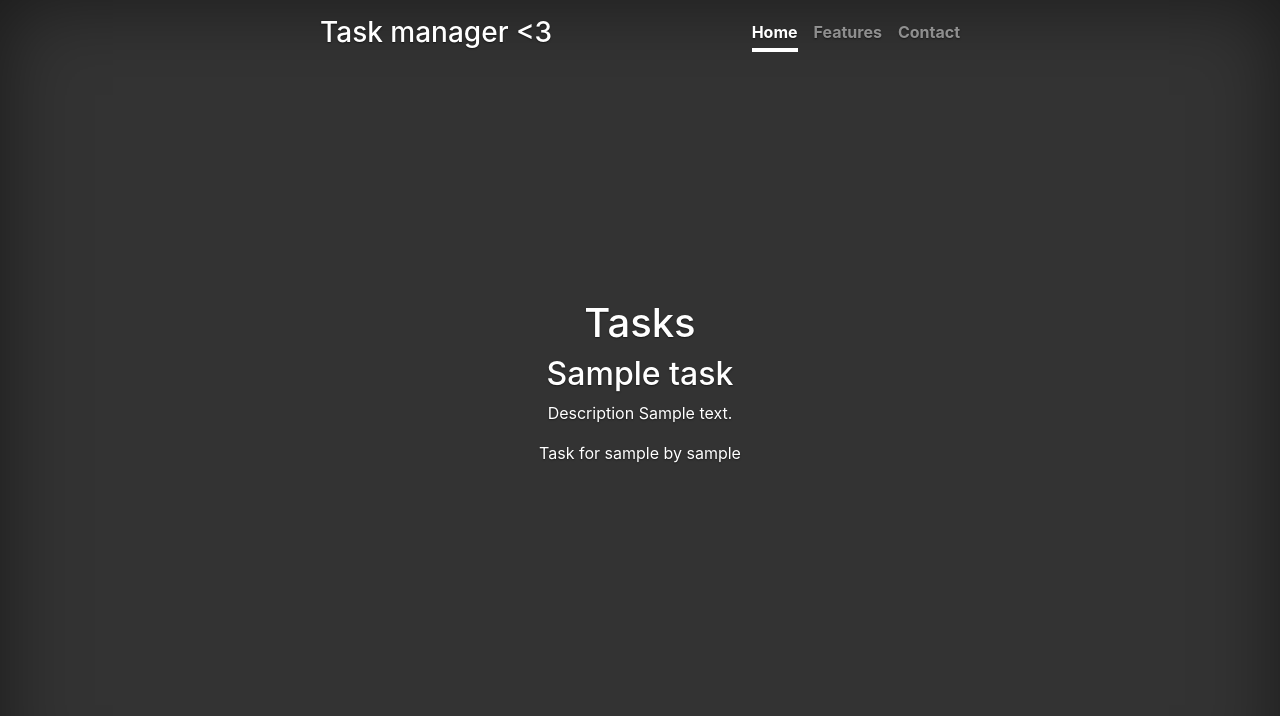
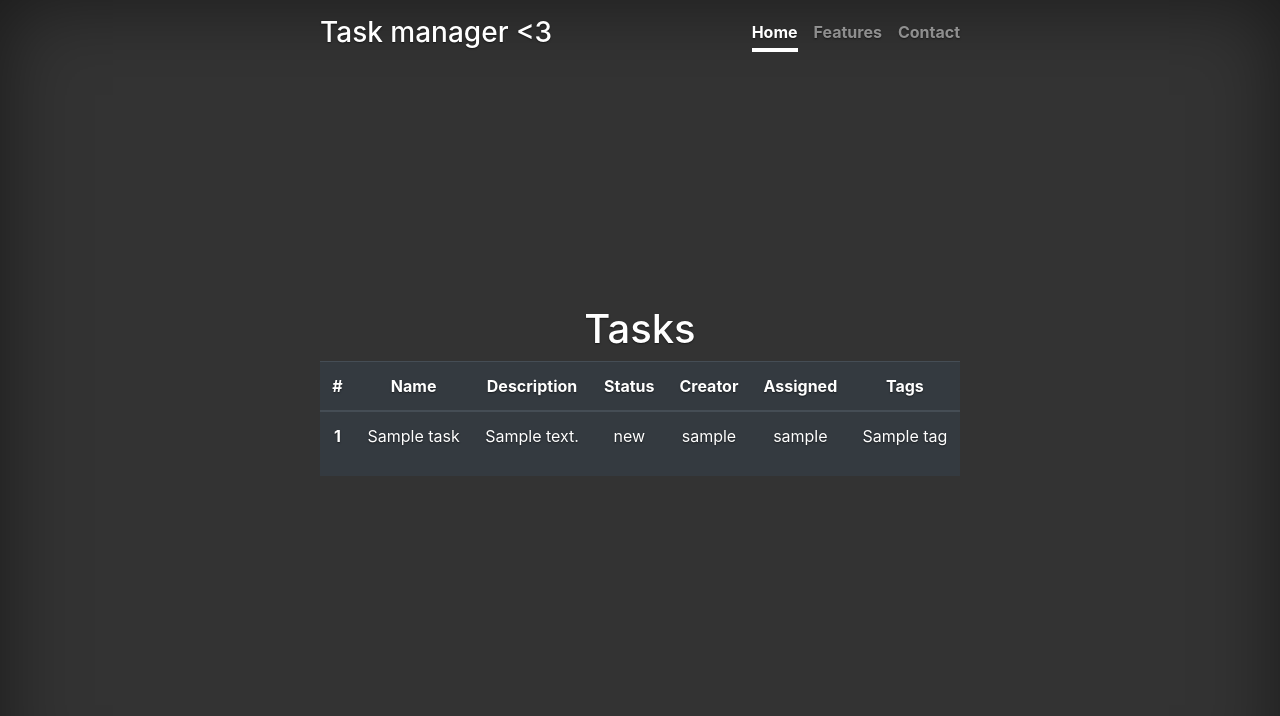
Before and after one commit to slavarobotam/python-project-lvl4, a Django app: page / in a window 1280 px wide. Shown: the top 716 px of the page. Run offline with Django 3.2, Linux system fonts and the light colour scheme; tables that the repository leaves empty hold one stand-in row (values such as "Sample post"); some libraries are stand-ins or nearby versions.

Commit message:
Added table, row link

```diff
--- a/templates/base.html
+++ b/templates/base.html
@@ -5,7 +5,10 @@
     <!-- Required meta tags -->
     <meta charset="utf-8">
     <meta name="viewport" content="width=device-width, initial-scale=1, shrink-to-fit=no">
+    <!-- Bootstrap CSS and JavaScript -->
     {% bootstrap_css %}
+    {% bootstrap_javascript jquery='full' %}
+
     <link href="{% static 'cover.css' %}" rel="stylesheet">
     <link rel="icon" href="{% static 'favicon.ico' %}">
     <title>{% block title %}{% endblock %}</title>
--- a/templates/task_list.html
+++ b/templates/task_list.html
@@ -5,14 +5,37 @@
 
 {% block content %}
   <h1>Tasks</h1>
-  {% for task in tasks %}
-    <h2>
-      <a href="{{ task.get_absolute_url }}">
-        {{ task.name }}
-      </a>
-    </h2>
-    <p>Description {{ task.description }}</p>
-    <p>Task for {{ task.assigned_to }} by {{ task.creator }}</p>
-    {{ post.body|truncatewords:30|linebreaks }}
-  {% endfor %}
+  <table class="table table-hover table-dark">
+    <thead>
+      <tr>
+        <th scope="col">#</th>
+        <th scope="col">Name</th>
+        <th scope="col">Description</th>
+        <th scope="col">Status</th>
+        <th scope="col">Creator</th>
+        <th scope="col">Assigned</th>
+        <th scope="col">Tags</th>
+      </tr>
+    </thead>
+    <tbody>
+        {% for task in tasks %}
+        <tr style="transform: rotate(0);">
+            <th scope="row">{{ task.id }}</th>
+            <td><a class="stretched-link" href="{{ task.get_absolute_url }}">
+                {{ task.name }}</a></td>
+            <td>{{ task.description|truncatewords:5|linebreaks }}</td>
+            <td>{{ task.status }}</td>
+            <td>{{ task.creator }}</td>
+            <td>{{ task.assigned_to }}</td>
+            <td>{% for tag in task.tags.all %}
+              {{ tag }} <br>{% endfor %}</td>
+            <!-- <td>{% for tag in task.tags.all %}
+              {{ tag|join:", " }}
+                {% endfor %}
+            </td> -->
+        </tr>
+        {% endfor %}
+    </tbody>
+  </table>
+
 {% endblock %}
```
